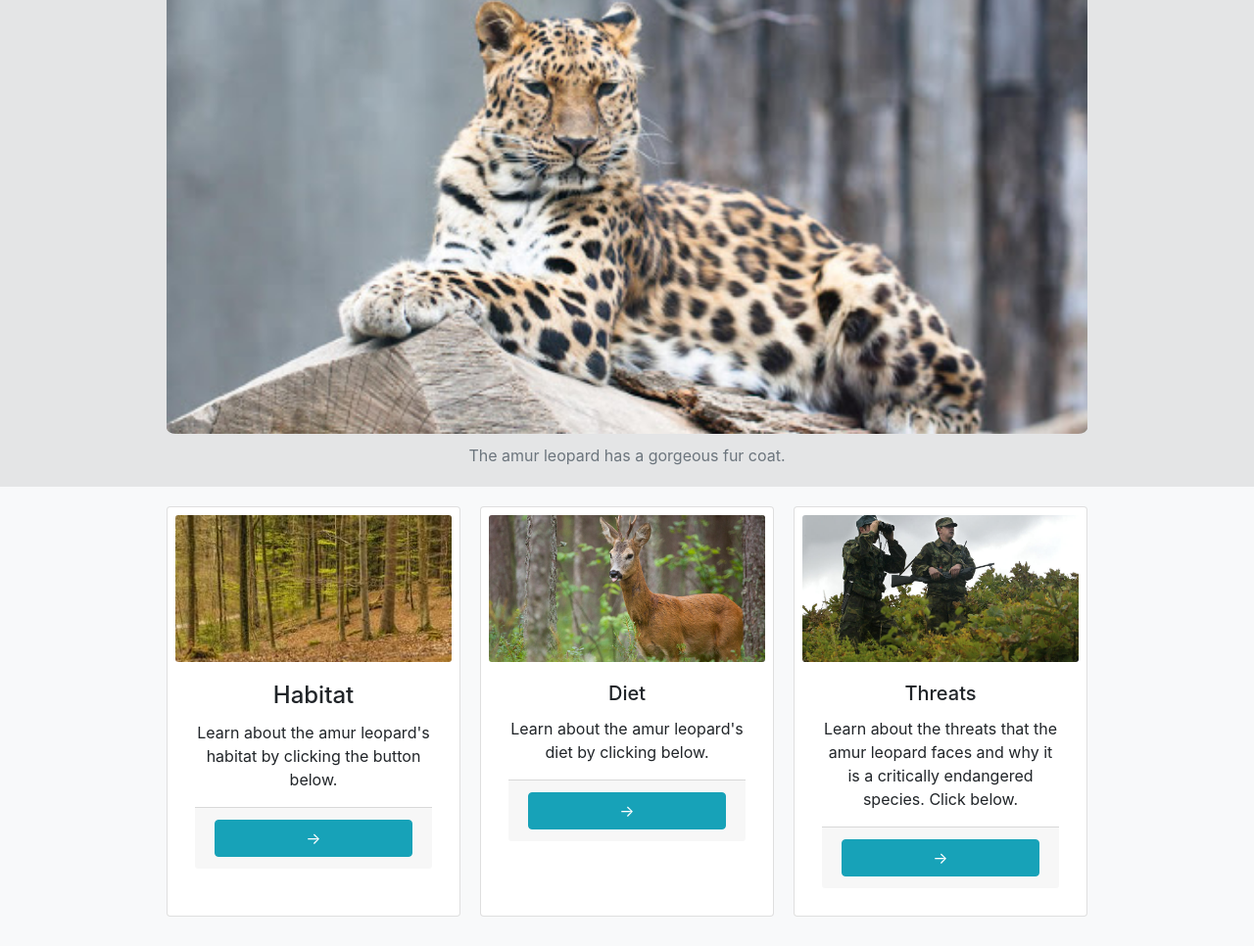
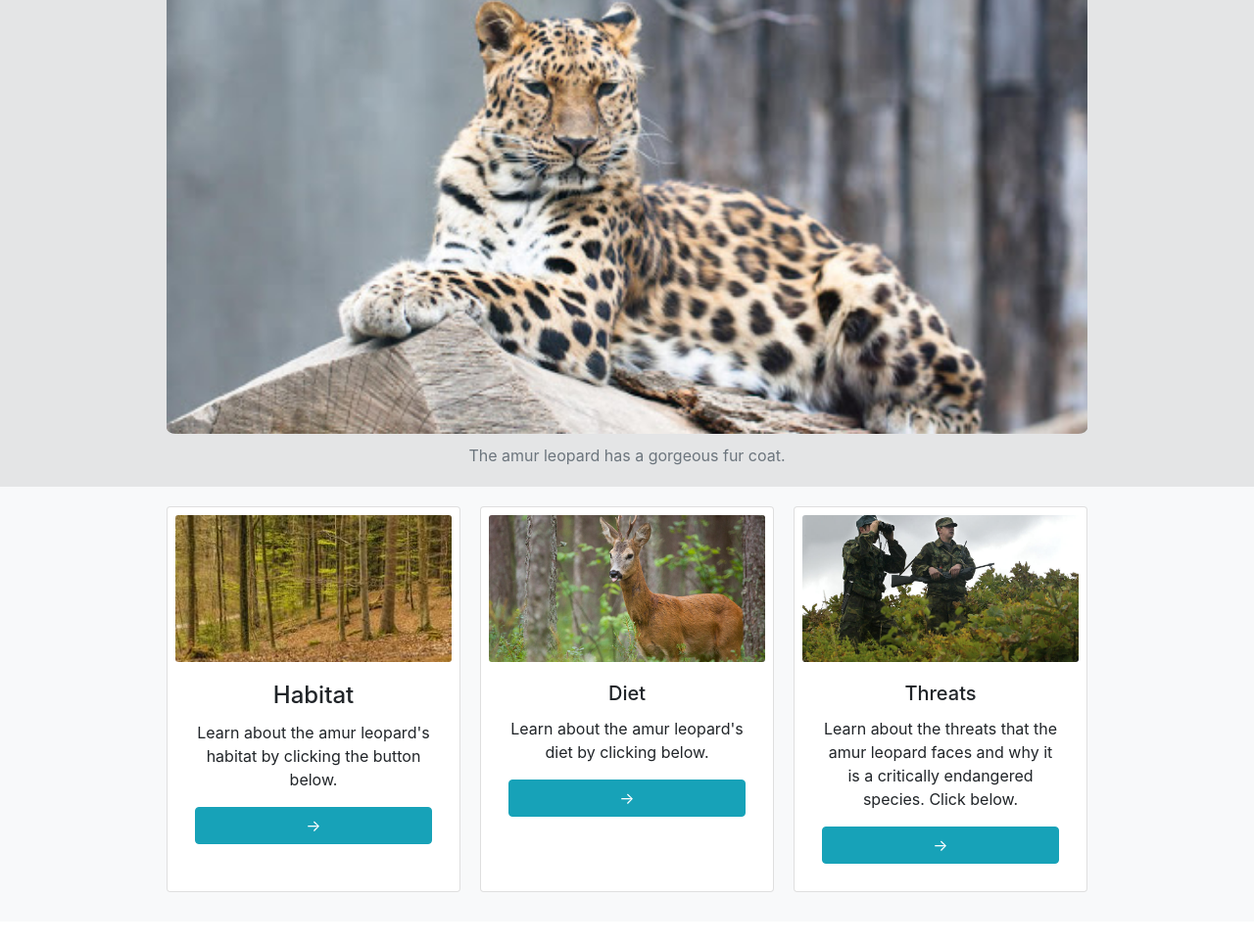
Before and after one commit to anayap0/project0, a plain HTML site: page index.html in a window 1280 px wide. Shown: the part 269-1235 px from the top of the page at 98% size. After the commit the page ends 1210 px from the top, so only its background shows below. Drawn offline with nearby package versions, Linux system fonts and the light colour scheme.

Commit message:
forgot to remove footers from cards on index.html

```diff
--- a/index.html
+++ b/index.html
@@ -60,9 +60,7 @@
                         <div class="card-body">
                             <h4 class="card-title">Habitat</h4>
                             <p class="card-text">Learn about the amur leopard's habitat by clicking the button below.</p>
-                            <footer class="card-footer">
-                                <a href="habitat.html" class="btn btn-info btn-block">&#8594;</a>
-                            </footer>
+                            <a href="habitat.html" class="btn btn-info btn-block">&#8594;</a>
                         </div>
                     </div>
                     <div class="card col-xs-10 col-md-4 p-2">
@@ -70,9 +68,7 @@
                         <div class="card-body">
                             <h5 class="card-title">Diet</h5>
                             <p class="card-text">Learn about the amur leopard's diet by clicking below.</p>
-                            <footer class="card-footer">
-                                <a href="diet.html" class="btn btn-info btn-block">&#8594;</a>
-                            </footer>
+                            <a href="diet.html" class="btn btn-info btn-block">&#8594;</a>
                         </div>
                     </div>
                     <div class="card col-xs-10 col-md-4 p-2">
@@ -82,9 +78,7 @@
                             <p class="card-text">Learn about the threats that the amur leopard faces and
                                 why it is a critically endangered species. Click below.
                             </p>
-                            <footer class="card-footer">
-                                <a href="threats.html" class="btn btn-info btn-block">&#8594;</a>
-                            </footer>
+                            <a href="threats.html" class="btn btn-info btn-block">&#8594;</a>
                         </div>
                     </div>
                 </div>
```
